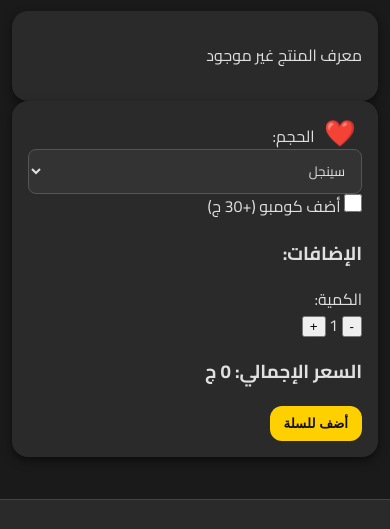
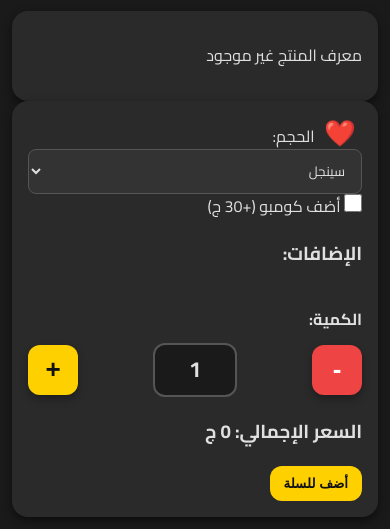
Before and after one commit to InfinityCodeteam/BB2-Burger, a plain HTML site: page product.html in a window 390 px wide. Shown: the part 93-622 px from the top of the page. Drawn offline with Linux system fonts and the light colour scheme.

Commit message:
Update style.css

```diff
--- a/style.css
+++ b/style.css
@@ -406,3 +406,128 @@ textarea {
   from { opacity: 0; transform: translateY(10px); }
   to { opacity: 1; transform: translateY(0); }
 }
+
+
+/* أضف هذه الأنماط لملف style.css */
+.quantity-control {
+  display: flex;
+  align-items: center;
+  gap: 15px;
+  margin: 20px 0;
+}
+
+.quantity-control label {
+  font-weight: 600;
+  color: var(--text);
+}
+
+.qty-buttons {
+  display: flex;
+  align-items: center;
+  gap: 8px;
+}
+
+.qty-btn {
+  width: 44px;
+  height: 44px;
+  border: none;
+  background-color: var(--card);
+  border-radius: 12px;
+  font-size: 24px;
+  font-weight: 800;
+  cursor: pointer;
+  display: flex;
+  align-items: center;
+  justify-content: center;
+  transition: all 0.3s ease;
+  color: var(--text);
+  box-shadow: 0 4px 8px rgba(0, 0, 0, 0.3);
+}
+
+.qty-btn:hover {
+  transform: scale(1.1);
+  box-shadow: 0 6px 12px rgba(0, 0, 0, 0.4);
+}
+
+.qty-btn.plus {
+  background: var(--brand);
+  color: #111;
+}
+
+.qty-btn.plus:hover {
+  background: #ffc000;
+  box-shadow: 0 0 15px rgba(255, 208, 0, 0.5);
+}
+
+.qty-btn.minus {
+  background: var(--danger);
+  color: white;
+}
+
+.qty-btn.minus:hover {
+  background: #dc2626;
+  box-shadow: 0 0 15px rgba(239, 68, 68, 0.5);
+}
+
+.qty-btn:disabled {
+  opacity: 0.5;
+  cursor: not-allowed;
+  transform: none;
+  box-shadow: none;
+}
+
+.qty-btn:disabled:hover {
+  transform: none;
+  box-shadow: none;
+}
+
+.qty-display {
+  width: 70px;
+  height: 44px;
+  display: flex;
+  align-items: center;
+  justify-content: center;
+  border: 2px solid #555;
+  border-radius: 12px;
+  font-size: 20px;
+  font-weight: 800;
+  background-color: var(--bg);
+  color: var(--text);
+  cursor: pointer;
+  transition: all 0.3s ease;
+}
+
+.qty-display:hover {
+  border-color: var(--brand);
+  box-shadow: 0 0 10px rgba(255, 208, 0, 0.3);
+}
+
+.qty-display:active {
+  background-color: var(--card);
+}
+
+/* For mobile responsiveness */
+@media (max-width: 560px) {
+  .quantity-control {
+    flex-direction: column;
+    align-items: flex-start;
+    gap: 10px;
+  }
+
+  .qty-buttons {
+    width: 100%;
+    justify-content: space-between;
+  }
+
+  .qty-btn {
+    width: 50px;
+    height: 50px;
+    font-size: 26px;
+  }
+
+  .qty-display {
+    width: 80px;
+    height: 50px;
+    font-size: 22px;
+  }
+}
```
